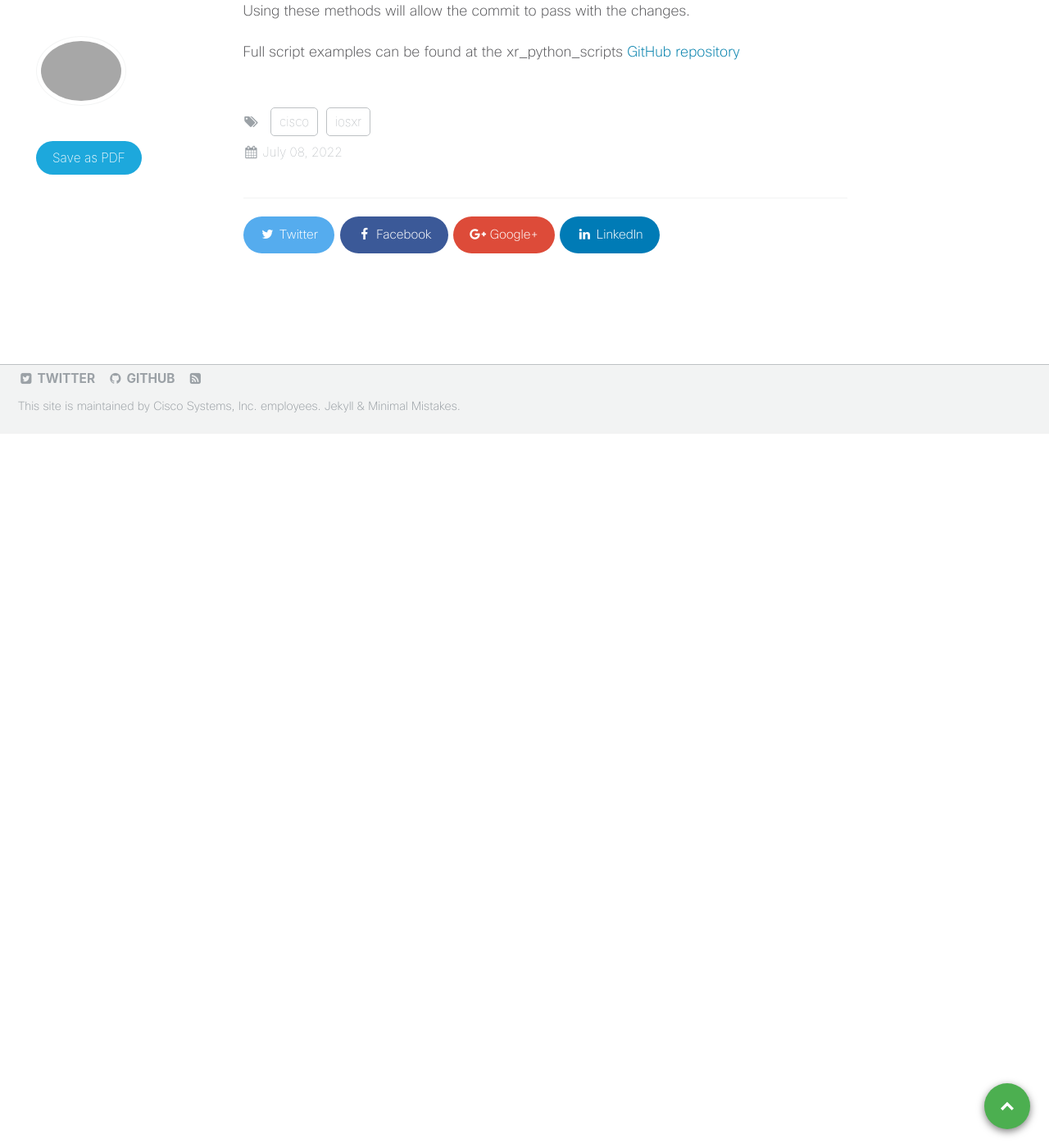
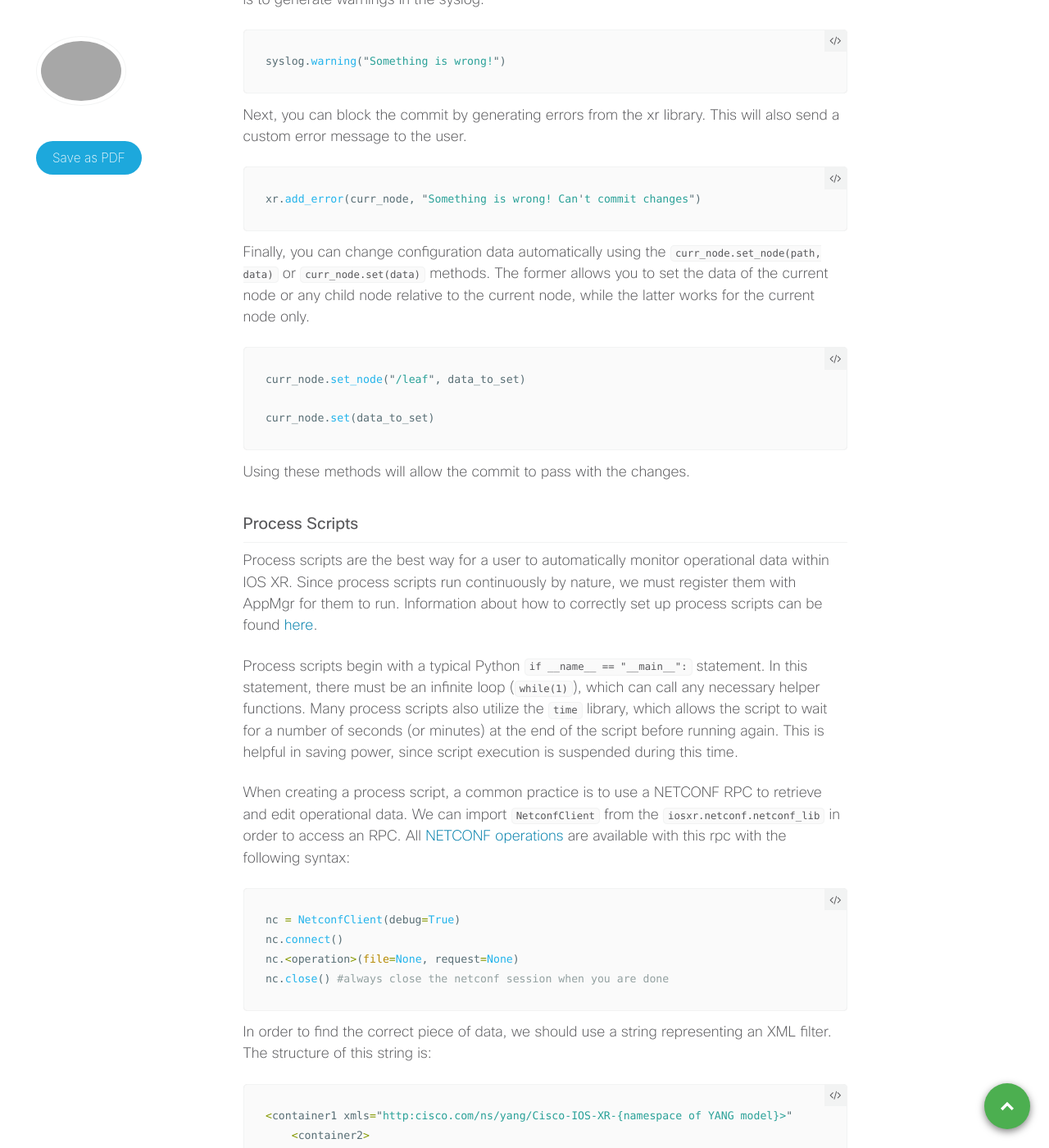
Before and after one commit to xrdocs/device-lifecycle, a Jekyll site: the page built from _blogs/2022-07-08-on-box-python-scripting.md, in a window 1280 px wide and 1400 px high, scrolled down 3546 px. Shown: the whole window at 82% size. Built offline with Jekyll 4.4.1, drawn with Linux system fonts in a browser that asks for light colours; comment, search, counter and statistics services are not loaded; some of the changed text lies outside the part shown.

Commit message:
Update 2022-07-08-on-box-python-scripting.md

````diff
--- a/_blogs/2022-07-08-on-box-python-scripting.md
+++ b/_blogs/2022-07-08-on-box-python-scripting.md
@@ -25,18 +25,29 @@ EEM Scripts: These are event-driven scripts, and can be configured to run under
 
 Process Scripts: These scripts run continually once manually activated. They perform typical checks and will exit upon a preconfigured condition. They daemonize normal system monitoring.
 
-### Using Syslog in Pyton Scripts
+### Using Syslog in Python Scripts
 All types of on-box python scripts have access to the logging capabilities of IOS XR. Using the `cisco.script_mgmt` library, we can import `xrlog`. This allows us to send information to syslog within our scripts, using the `syslog = xrlog.getSysLogger('name_of_script')` function. From here, we can print [all levels of syslog](https://www.cisco.com/c/en/us/td/docs/routers/access/wireless/software/guide/SysMsgLogging.html#wp1054858) information using the `syslog.<level>('message')` syntax.
-
 
 ## Exec Scripts
 
-Exec scripts represent the most basic on-box scripting available within IOS XR. These scripts provide a way for the network managers to manually deploy programs that simplify their work as a whole, including automating the configuration process. In order to do this, we must leverage the `iosxr.xrcli.xrcli_helper` library. Specifically, exec scripts will commonly use the `xr_apply_config_string(configuration)` function from this library. Being able to commit configurations from inside a python script enables us to streamline many of the repetitive CLI configurations we complete.
+Exec scripts represent the most basic on-box scripting available within IOS XR. These scripts provide a way for the network managers to manually deploy programs that simplify their work as a whole, including automating the configuration process. In order to do this, we must leverage the `iosxr.xrcli.xrcli_helper` library. Being able to commit configurations from inside a python script enables us to streamline many of the repetitive CLI configurations we complete. Exec scripts will commonly use the `xr_apply_config_string(configuration)` function from this library. This function takes a CLI configuration command as input, and then commits the provided configuration. However, the argument of this function is a *single-line* configuration, meaning we must make use of a few tricks to issue complex configurations.
+
+Using string formatters allows us to adjust the configuration to a command-line argument or an environment variable:
+```py
+xrcli_helper.xr_apply_config_string("interface %s" %interface_name)
+```
+where `%s` indicates a string insertion.
+
+A second tool we can use is escape characters. Specfically, the `\n\r` combination will provide similar function to pressing "Enter" while using the CLI. This allows us to dramatically increase the complexity of commands used within this method.
+```py
+xrcli_helper.xr_apply_config_string("interface TenGigE0/0/0/1 \n\r ipv4 address 10.0.0.2 \n\r no shutdown")
+```
+Using a combination of these two techniques enables us to maximize the potential of this function and Exec scripts overall.
 
 ## Config Scripts
 As mentioned, config scripts are the best way to ensure that a commit doesn’t violate any existing rules for the network. Each config script should be relatively specific in its use (ie, regarding one protocol). Breaking down the general form of these scripts will help us understand exactly how they work.
 
-##### `xr.register_validate_callback(path, callback_function)`
+`xr.register_validate_callback(path, callback_function)`
 
 
 This function is required to be called in each config script.
@@ -83,4 +94,34 @@ curr_node.set(data_to_set)
 
 Using these methods will allow the commit to pass with the changes.
 
-Full script examples can be found at the xr_python_scripts [GitHub repository](https://github.com/CiscoDevNet/xr-python-scripts)
+### Process Scripts
+Process scripts are the best way for a user to automatically monitor operational data within IOS XR. Since process scripts run continuously by nature, we must register them with AppMgr for them to run. Information about how to correctly set up process scripts can be found [here](https://www.cisco.com/c/en/us/td/docs/routers/asr9000/software/asr9k-r7-5/programmability/configuration/guide/b-programmability-cg-asr9000-75x/process-scripts.html).
+
+Process scripts begin with a typical Python `if __name__ == "__main__":` statement. In this statement, there must be an infinite loop (`while(1)`), which can call any necessary helper functions. Many process scripts also utilize the `time` library, which allows the script to wait for a number of seconds (or minutes) at the end of the script before running again. This is helpful in saving power, since script execution is suspended during this time.
+
+When creating a process script, a common practice is to use a NETCONF RPC to retrieve and edit operational data. We can import `NetconfClient` from the `iosxr.netconf.netconf_lib` in order to access an RPC. All [NETCONF operations](https://en.wikipedia.org/wiki/NETCONF#Operations:~:text=SNMP%20modeling%20language.-,Operations,-%5Bedit%5D) are available with this rpc with the following syntax:
+```py
+nc = NetconfClient(debug=True)
+nc.connect()
+nc.<operation>(file=None, request=None)
+nc.close() #always close the netconf session when you are done
+```
+In order to find the correct piece of data, we should use a string representing an XML filter. The structure of this string is:
+```py
+<container1 xmls="http:cisco.com/ns/yang/Cisco-IOS-XR-{namespace of YANG model}>"
+    <container2>
+        <key-to-container2>KeyData</key-to-container2>
+            <leaf-name/>
+    </container2>
+</container1>
+```
+where the leaf contains the data we wish to monitor/manipulate. This filter string should be passed to the `request` argument of the NETCONF function.
+
+We can use the reply from the operation (`nc.reply`) and details about the filter path to retrieve the desired data from here. The reply will be in XML, so we will have to employ some parsing strategies to extract the specific data. Examples of how to do this can be found in the videos at the end of this section.
+
+Similarly to the config scripts, we can raise syslog errors (among other options) if operational data doesn't match requirements, or a change in the system has been detected.
+
+### EEM Scripts
+As EEM scripts are not currently supported, there is no script-writing guide available.
+
+**Full script examples can be found at the xr_python_scripts [GitHub repository](https://github.com/CiscoDevNet/xr-python-scripts)**
````
